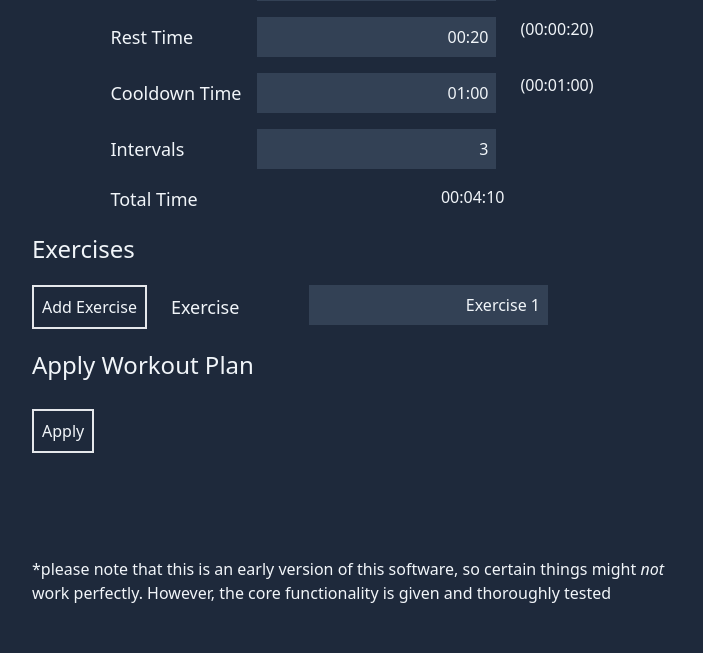
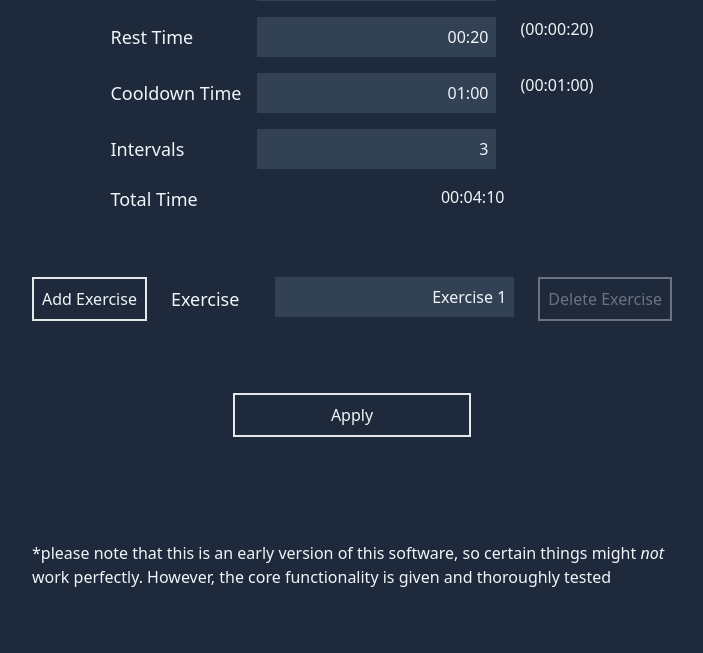
Before and after one commit to ReinhardtJ/NoBullshitTimer, an ASP.NET Core app: page / in a window 1280 px wide. Shown: the part 987-1640 px from the top of the page, without its empty margins (288-991 px from the left). After the commit the page ends 1574 px from the top, so only its background shows below. Run offline with ASP.NET Core 8, Linux system fonts and the light colour scheme.

Commit message:
improve layout

```diff
--- a/NoBullshitTimer/Client/Pages/Index.razor
+++ b/NoBullshitTimer/Client/Pages/Index.razor
@@ -88,9 +88,7 @@
                     <span></span>
                 </div>
             </div>
-
-            <h1 class="text-2xl py-5">Exercises</h1>
-            <div class="grid grid-cols-[auto_1fr_1fr_minmax(100px,auto)] gap-4">
+            <div class="grid grid-cols-[auto_1fr_1fr_minmax(100px,auto)] gap-4 pt-16">
                 @foreach (var exerciseInput in _exerciseInputsRaw)
                 {
                     <button class="border-2 p-2 mr-2 col-span-1" @onclick="_ => AddExercise(exerciseInput)">Add Exercise</button>
@@ -103,13 +101,18 @@
                         {
                             <button class="border-2 p-2" @onclick="_ => DeleteExercise(exerciseInput)">Delete Exercise</button>
                         }
+                        else
+                        {
+                            <button class="border-2 p-2 text-gray-500 border-gray-500" disabled>Delete Exercise</button>
+                        }
                     </div>
                 }
             </div>
-            <h1 class="text-2xl py-5">Apply Workout Plan</h1>
-            <button class="border-2 p-2 my-2" @onclick="Apply">
-                Apply
-            </button>
+            <div class="flex flex-row justify-center pt-16">
+                <button class="border-2 py-2 px-24 my-2" @onclick="Apply">
+                    Apply
+                </button>
+            </div>
         </div>
         <p>
             *please note that this is an early version of this software, so certain things might <i>not</i> work perfectly. However, the core functionality is given and thoroughly tested
--- a/NoBullshitTimer/Client/wwwroot/css/app.css
+++ b/NoBullshitTimer/Client/wwwroot/css/app.css
@@ -562,14 +562,6 @@ video {
   margin-right: 0.5rem;
 }
 
-.mr-20 {
-  margin-right: 5rem;
-}
-
-.mb-5 {
-  margin-bottom: 1.25rem;
-}
-
 .flex {
   display: flex;
 }
@@ -582,48 +574,20 @@ video {
   display: inline-grid;
 }
 
-.max-w-screen-md {
-  max-width: 768px;
+.max-w-screen-sm {
+  max-width: 640px;
 }
 
 .max-w-sm {
   max-width: 24rem;
 }
 
-.max-w-screen-sm {
-  max-width: 640px;
-}
-
-.auto-cols-max {
-  grid-auto-columns: max-content;
-}
-
-.auto-cols-min {
-  grid-auto-columns: min-content;
-}
-
-.grid-cols-3 {
-  grid-template-columns: repeat(3, minmax(0, 1fr));
+.grid-cols-\[auto_1fr_1fr_minmax\(100px\2c auto\)\] {
+  grid-template-columns: auto 1fr 1fr minmax(100px,auto);
 }
 
 .grid-cols-\[auto_auto_auto\] {
   grid-template-columns: auto auto auto;
-}
-
-.grid-cols-\[auto_auto_auto_auto\] {
-  grid-template-columns: auto auto auto auto;
-}
-
-.grid-cols-4 {
-  grid-template-columns: repeat(4, minmax(0, 1fr));
-}
-
-.grid-cols-\[auto_1fr_1fr_auto\] {
-  grid-template-columns: auto 1fr 1fr auto;
-}
-
-.grid-cols-\[auto_1fr_1fr_minmax\(100px\2c auto\)\] {
-  grid-template-columns: auto 1fr 1fr minmax(100px,auto);
 }
 
 .flex-row {
@@ -642,16 +606,30 @@ video {
   justify-content: center;
 }
 
-.gap-5 {
-  gap: 1.25rem;
+.justify-items-center {
+  justify-items: center;
 }
 
 .gap-4 {
   gap: 1rem;
 }
 
+.gap-5 {
+  gap: 1.25rem;
+}
+
 .border-2 {
   border-width: 2px;
+}
+
+.border-gray-300 {
+  --tw-border-opacity: 1;
+  border-color: rgb(209 213 219 / var(--tw-border-opacity));
+}
+
+.border-gray-500 {
+  --tw-border-opacity: 1;
+  border-color: rgb(107 114 128 / var(--tw-border-opacity));
 }
 
 .bg-slate-700 {
@@ -667,6 +645,10 @@ video {
   padding: 0.5rem;
 }
 
+.p-24 {
+  padding: 6rem;
+}
+
 .py-2 {
   padding-top: 0.5rem;
   padding-bottom: 0.5rem;
@@ -677,12 +659,21 @@ video {
   padding-bottom: 1.25rem;
 }
 
+.px-24 {
+  padding-left: 6rem;
+  padding-right: 6rem;
+}
+
 .pb-20 {
   padding-bottom: 5rem;
 }
 
 .pb-24 {
   padding-bottom: 6rem;
+}
+
+.pb-4 {
+  padding-bottom: 1rem;
 }
 
 .pb-5 {
@@ -693,8 +684,8 @@ video {
   padding-right: 0.5rem;
 }
 
-.pb-4 {
-  padding-bottom: 1rem;
+.pt-16 {
+  padding-top: 4rem;
 }
 
 .text-center {
@@ -710,18 +701,8 @@ video {
   line-height: 2rem;
 }
 
-.text-3xl {
-  font-size: 1.875rem;
-  line-height: 2.25rem;
-}
-
-.text-lg {
-  font-size: 1.125rem;
-  line-height: 1.75rem;
-}
-
-.text-9xl {
-  font-size: 8rem;
+.text-5xl {
+  font-size: 3rem;
   line-height: 1;
 }
 
@@ -730,9 +711,19 @@ video {
   line-height: 1;
 }
 
-.text-5xl {
-  font-size: 3rem;
-  line-height: 1;
+.text-lg {
+  font-size: 1.125rem;
+  line-height: 1.75rem;
+}
+
+.text-gray-500 {
+  --tw-text-opacity: 1;
+  color: rgb(107 114 128 / var(--tw-text-opacity));
+}
+
+.text-gray-300 {
+  --tw-text-opacity: 1;
+  color: rgb(209 213 219 / var(--tw-text-opacity));
 }
 
 :is(.dark .dark\:bg-slate-800) {
```
